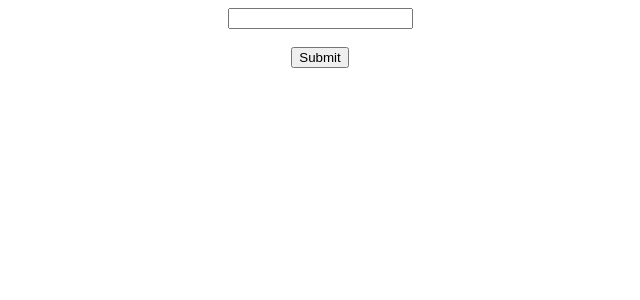
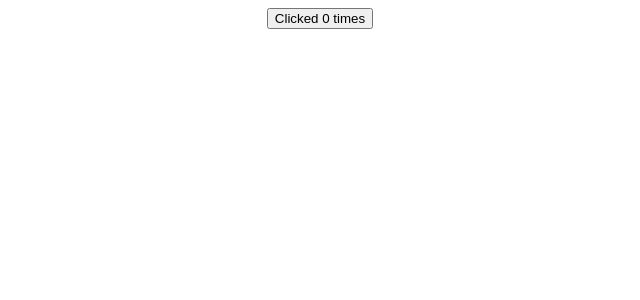
Before and after one commit to arif034/functional-component, a React (Create React App) app: page / in a window 1280 px wide. Shown: the top 300 px of the page, without its empty margins (320-960 px from the left). Built offline with nearby package versions, Linux system fonts and the light colour scheme.

Commit message:
useEffect sample code useEffect sample code

```diff
--- a/src/App.js
+++ b/src/App.js
@@ -1,9 +1,9 @@
 import "./styles.css";
-import UseStateWithList from "./UseStateWithList.js";
+import UseEffectExample from "./UseEffectExample.js";
 function App() {
   return (
     <div className="App">
-      <UseStateWithList />
+      <UseEffectExample />
     </div>
   );
 }
--- /dev/null
+++ b/src/UseEffectExample.js
@@ -0,0 +1,14 @@
+import { useEffect, useState } from "react";
+
+function UseEffectExample() {
+  const [count, setCount] = useState(0);
+
+  useEffect(() => {
+    document.title = `Clicked ${count} times`;
+  });
+  function updateCount() {
+    setCount(count + 1);
+  }
+  return <button onClick={updateCount}>Clicked {count} times</button>;
+}
+export default UseEffectExample;
```
